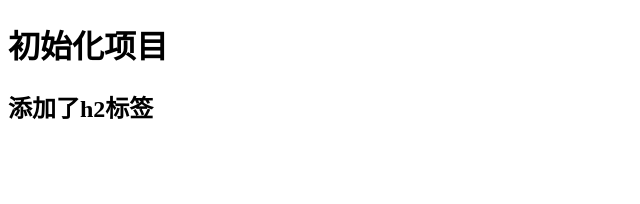
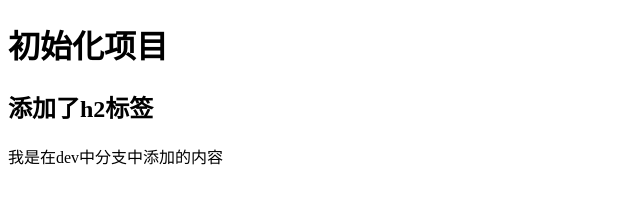
Before and after one commit to wanglogn/131, a plain HTML site: page index.html in a window 1280 px wide. Shown: the whole page, without its empty margins (0-640 px from the left). Drawn offline with Linux system fonts and the light colour scheme.

Commit message:
'dev_change'

```diff
--- a/index.html
+++ b/index.html
@@ -9,5 +9,6 @@
 <body>
   <h1>初始化项目</h1>
   <h2>添加了h2标签</h2>
+  <div>我是在dev中分支中添加的内容</div>
 </body>
 </html>
```
